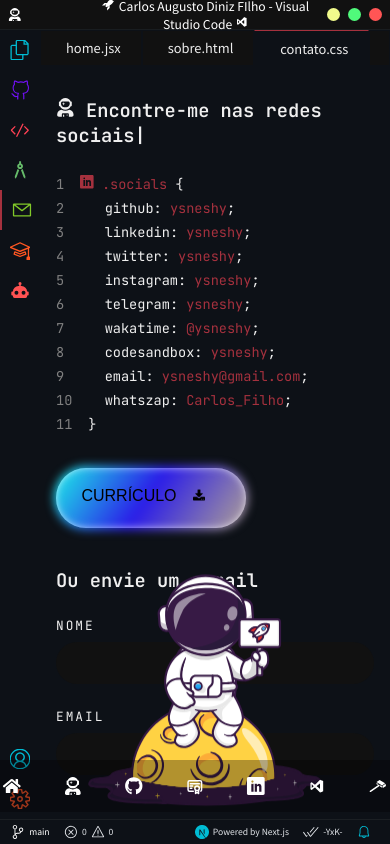
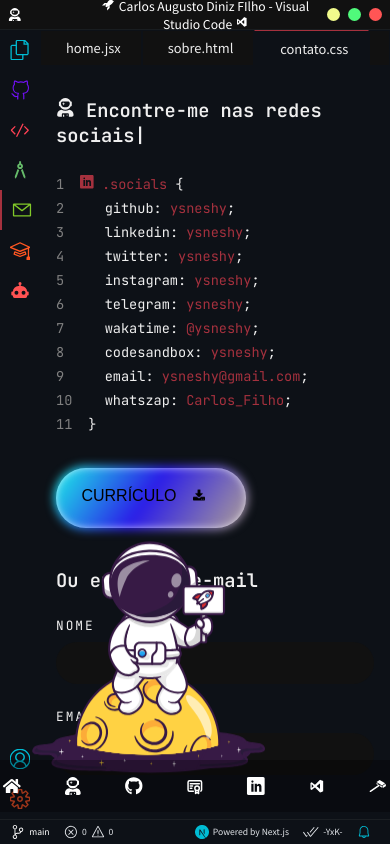
Before and after one commit to ysneshy/portfolio-carlos-filho, a Next.js app: page /contact in a window 390 px wide. Built offline with nearby package versions, Linux system fonts and the light colour scheme.

Commit message:
upgrade32 :zap:

```diff
--- a/styles/ContactPage.module.css
+++ b/styles/ContactPage.module.css
@@ -23,13 +23,12 @@
   bottom: 0;
   left: 220;
   right: 122;
-
-
+  text-algn: right;
 
 }
 
 .Image {
-
+  width: 400px;
   animation: float 5s ease-in-out infinite;
 }
 
@@ -105,6 +104,13 @@
     border-right: none;
     margin-bottom: 2.5rem;
   }
+  .Image {
+    position: absolute;
+    bottom: -50px;
+    right: 0;
+    height: 700px;
+    width: 600px;
+  }
 }
 
 @media screen and (max-width: 600px) {
@@ -114,4 +120,13 @@
   .form input {
     font-size: 0.85rem;
   }
+
+  .Image {
+    position: absolute;
+    bottom: 0;
+    left: 0;
+    width: 80vw;
+    height: 40vh;
+    z-index: 1;
+  }
 }
```
